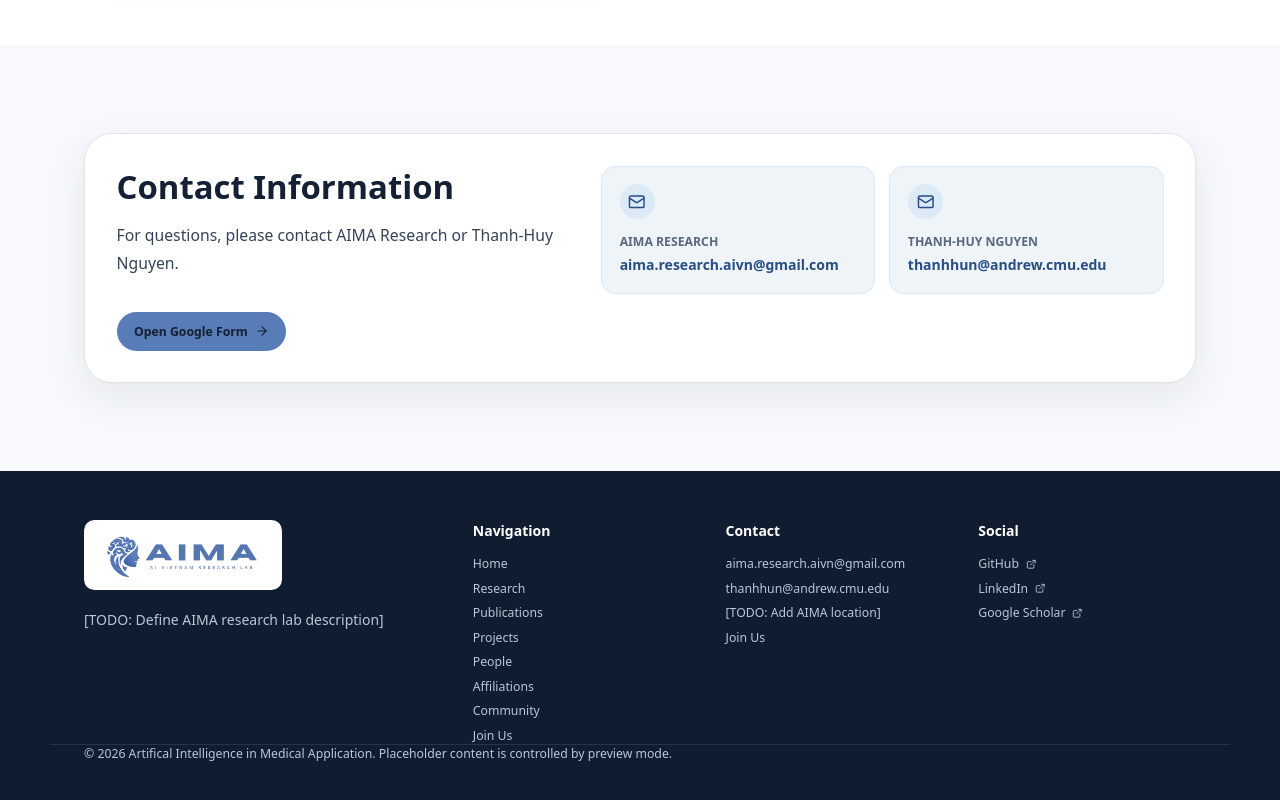
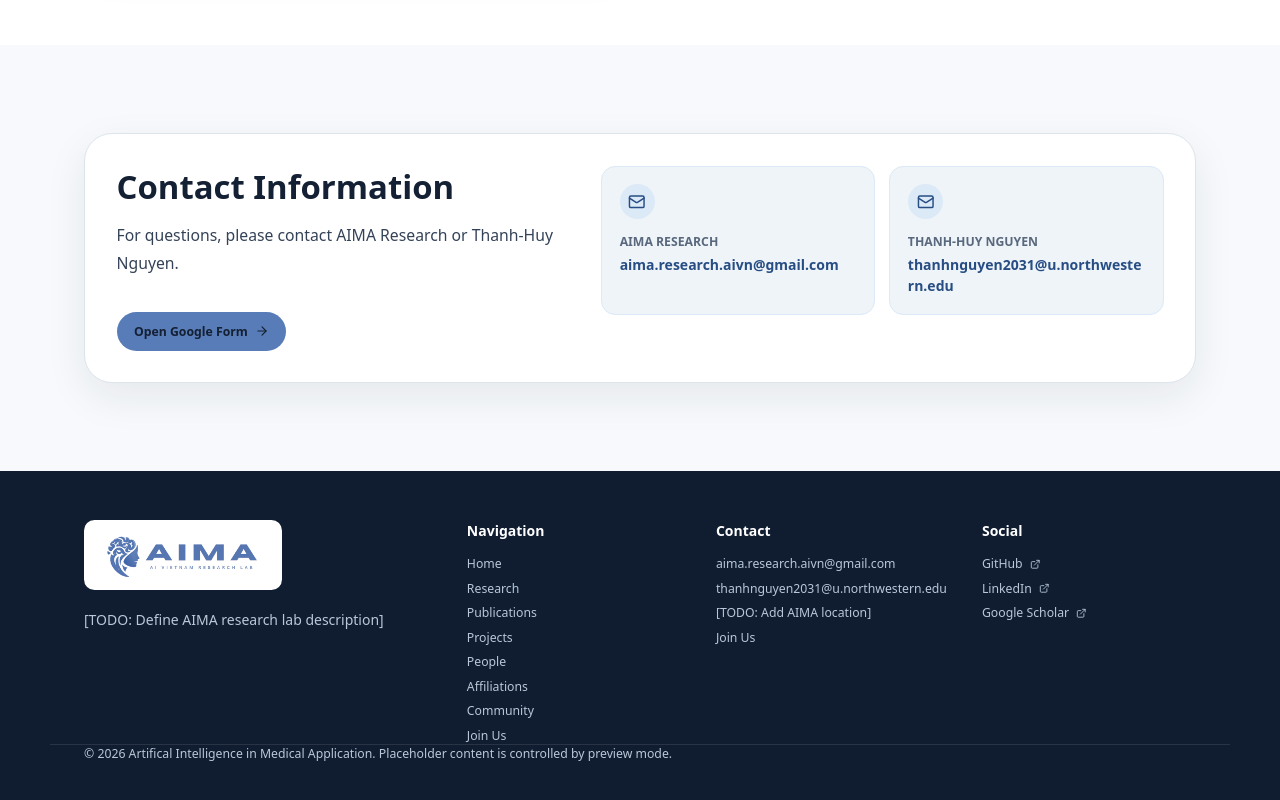
Before and after one commit to AIMA-Research-Group/aima-research-group.github.io, a Next.js app: page /join-us in a window 1280 px wide. Shown: the part 1069-1869 px from the top of the page. Built offline with nearby package versions, Linux system fonts and the light colour scheme.

Commit message:
Update Thanh-Huy contact email

```diff
--- a/app/join-us/page.tsx
+++ b/app/join-us/page.tsx
@@ -19,7 +19,7 @@ export default async function JoinUsPage() {
   const hasForm = !formUrl.includes("[TODO:");
   const contactCards = [
     { label: "AIMA Research", email: "aima.research.aivn@gmail.com" },
-    { label: "Thanh-Huy Nguyen", email: "thanhhun@andrew.cmu.edu" },
+    { label: "Thanh-Huy Nguyen", email: "thanhnguyen2031@u.northwestern.edu" },
   ];
   return (
     <>
--- a/content/settings/site.yml
+++ b/content/settings/site.yml
@@ -10,7 +10,7 @@ default_og_image: /brand/aima-banner.png
 email: aima.research.aivn@gmail.com
 contact_emails:
   - aima.research.aivn@gmail.com
-  - thanhhun@andrew.cmu.edu
+  - thanhnguyen2031@u.northwestern.edu
 location: "[TODO: Add AIMA location]"
 domain: "https://aima-research-group.github.io"
 social_links:
```
